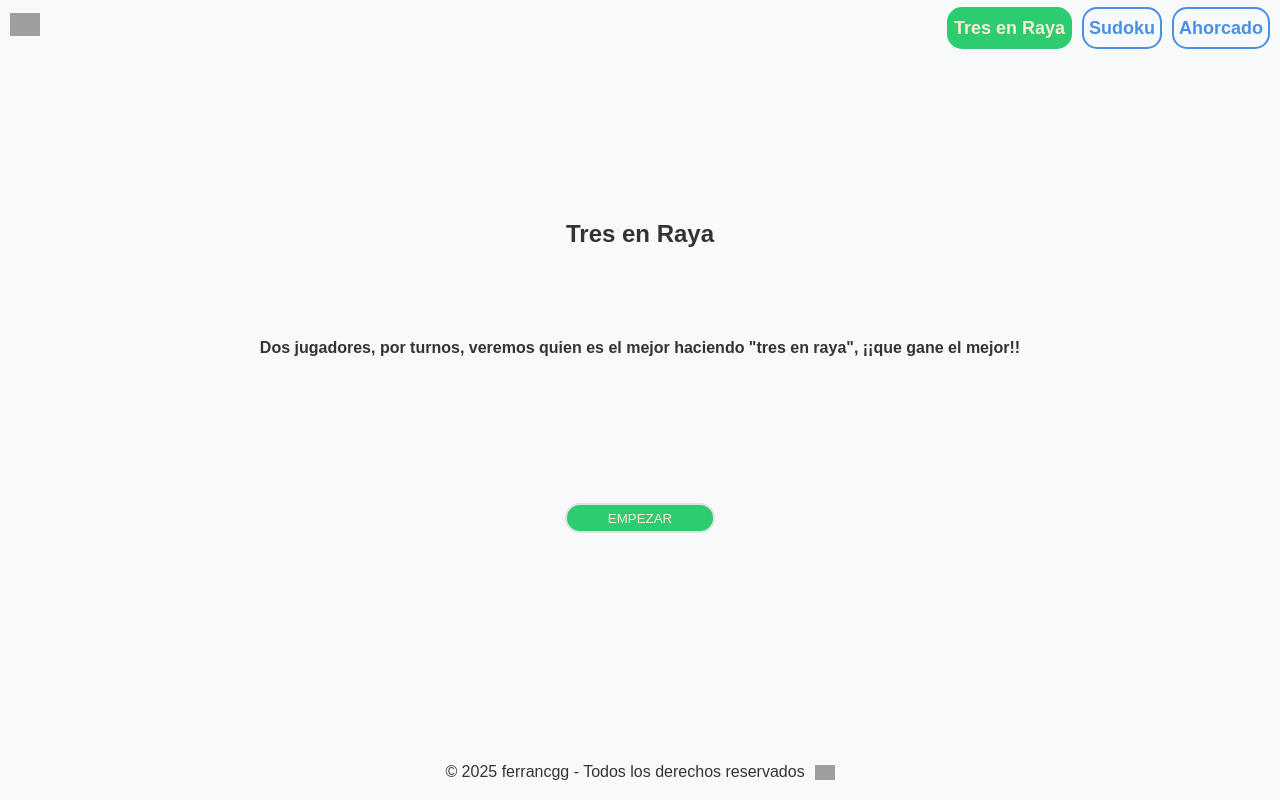
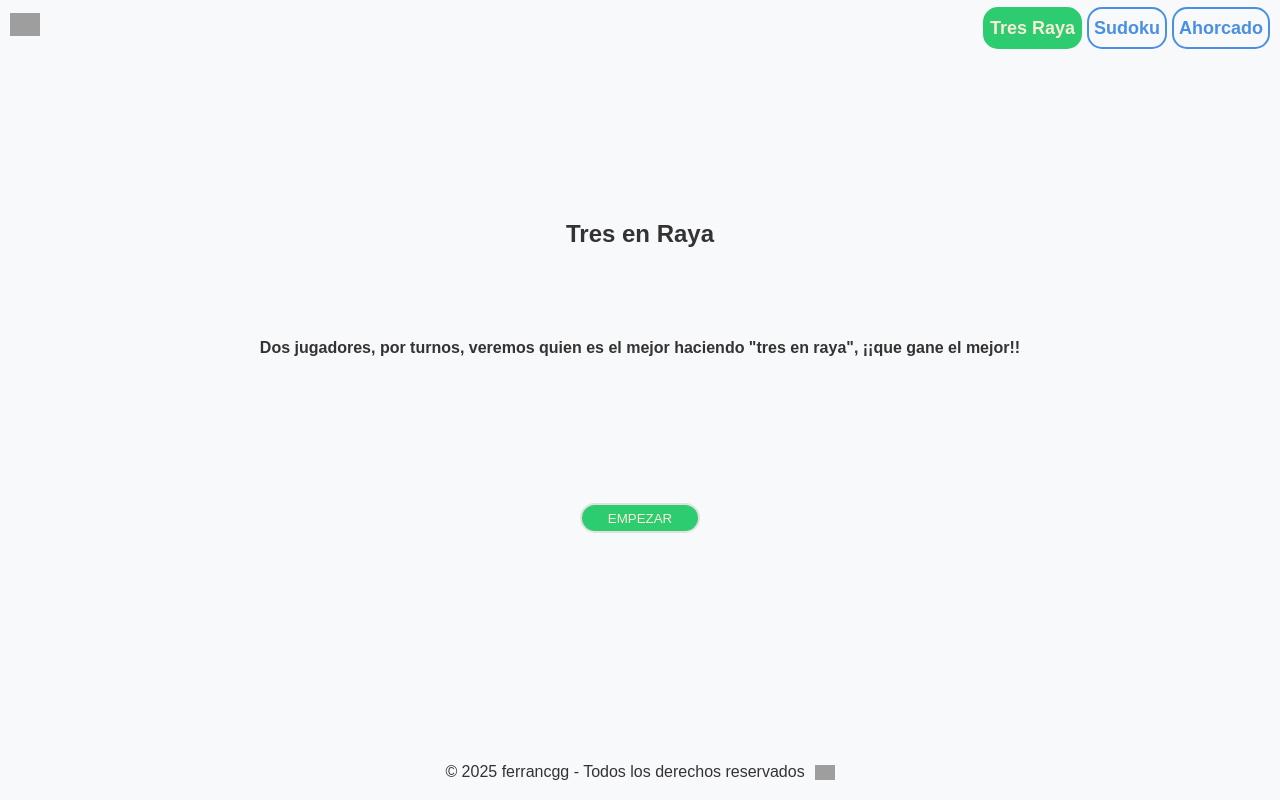
Before and after one commit to Ferrancgg/juegos-rtc, a React (Vite) app: page /tres_en_raya in a window 1280 px wide. Built offline with nearby package versions, Linux system fonts and the light colour scheme; grey boxes are pictures that could not be loaded.

Commit message:
ultimos retoques CSS

```diff
--- a/src/components/Button/Button.css
+++ b/src/components/Button/Button.css
@@ -1,6 +1,6 @@
 .button{
     height: 30px;
-    width: 150px;
+    width: 120px;
     border: 2px solid var(--color-border);
     border-radius: 15px;
     cursor: pointer;
--- a/src/components/Nav/Nav.css
+++ b/src/components/Nav/Nav.css
@@ -27,5 +27,5 @@
   display: flex;
   align-items: center;
   justify-content: center;
-  gap: 10px;
+  gap: 5px;
 }
--- a/src/components/Nav/Nav.jsx
+++ b/src/components/Nav/Nav.jsx
@@ -4,7 +4,7 @@ import "./Nav.css"
 const Nav = () => {
   return (
     <nav className="nav">
-        <NavLink className="nav-link" to="/tres_en_raya">Tres en Raya</NavLink>
+        <NavLink className="nav-link" to="/tres_en_raya">Tres Raya</NavLink>
         <NavLink className="nav-link" to="/sudoku">Sudoku</NavLink>
         <NavLink className="nav-link" to="/ahorcado">Ahorcado</NavLink>
 
--- a/src/pages/Sudoku/Sudoku.css
+++ b/src/pages/Sudoku/Sudoku.css
@@ -21,8 +21,8 @@
     margin-bottom: 5px;
 }
 .sudoku-cell{
-    width: 40px;
-    height: 40px;
+    width: 35px;
+    height: 35px;
     text-align: center;
     font-size: 16px;
     font-weight: 1000;
```
Also changed, not shown: 1 other file (tests, documents, lock files or other folders).
